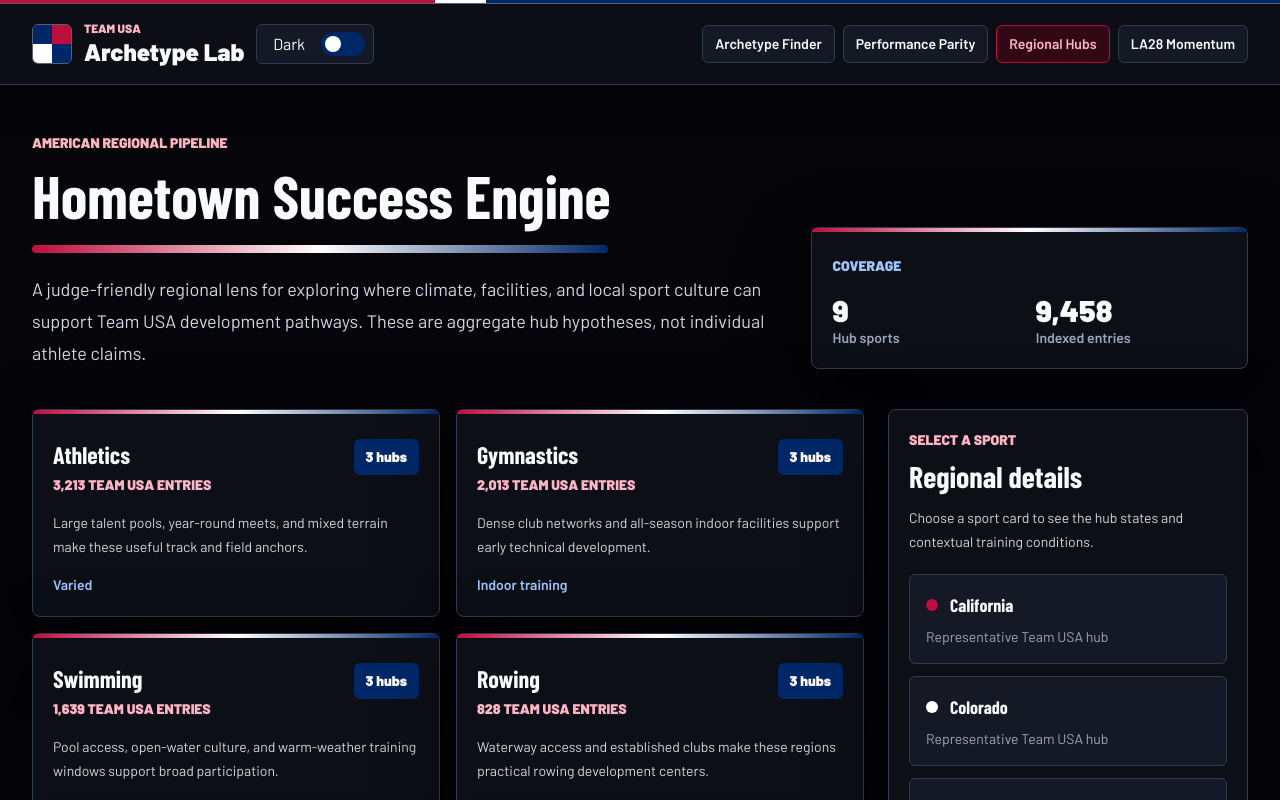
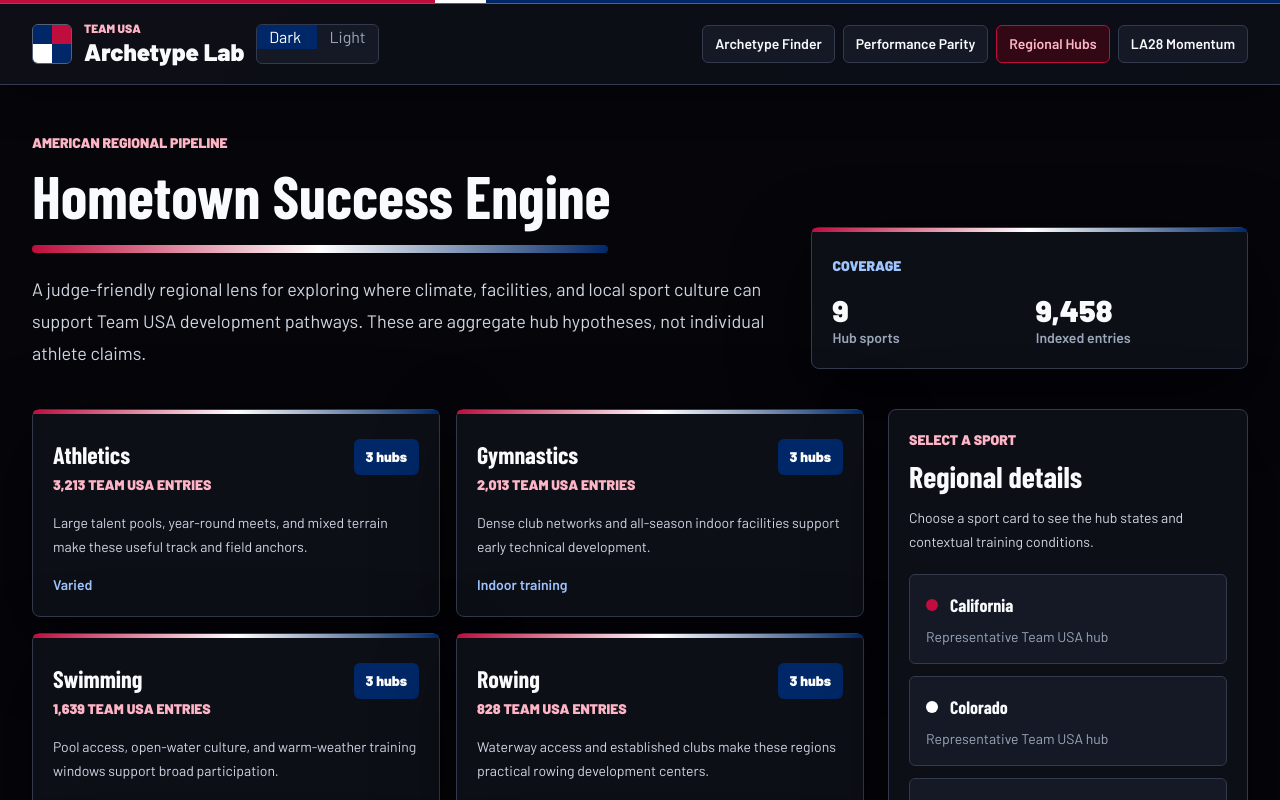
Before and after one commit to michaelwilliams-GCP/team-usa-archetype, a Next.js app: page /hubs in a window 1280 px wide. Shown: the top 800 px of the page. Built offline with nearby package versions, Linux system fonts and the light colour scheme; no server answers; a web font is replaced by a local one.

Commit message:
Fix theme toggle and refine American theme

```diff
--- a/src/app/globals.css
+++ b/src/app/globals.css
@@ -33,6 +33,10 @@
   --success-soft: #092617;
   --danger-text: #ffd5df;
   --danger-soft: #35101b;
+  --grid-line: rgba(255, 255, 255, 0.055);
+  --flag-red-soft: rgba(191, 13, 62, 0.18);
+  --flag-blue-soft: rgba(0, 40, 104, 0.34);
+  --flag-white-soft: rgba(255, 255, 255, 0.08);
   --shadow: 0 24px 80px rgba(0, 0, 0, 0.45);
 }
 
@@ -68,6 +72,10 @@
   --success-soft: #dff7e9;
   --danger-text: #8f002a;
   --danger-soft: #ffe6ed;
+  --grid-line: rgba(0, 40, 104, 0.08);
+  --flag-red-soft: rgba(179, 25, 66, 0.14);
+  --flag-blue-soft: rgba(0, 40, 104, 0.12);
+  --flag-white-soft: rgba(255, 255, 255, 0.78);
   --shadow: 0 24px 70px rgba(15, 23, 42, 0.12);
 }
 
@@ -93,7 +101,7 @@
   min-height: 100%;
   margin: 0;
   background:
-    linear-gradient(135deg, rgba(191, 13, 62, 0.12) 0 11%, transparent 11% 30%, rgba(0, 40, 104, 0.16) 30% 44%, transparent 44%),
+    linear-gradient(135deg, var(--flag-red-soft) 0 11%, transparent 11% 30%, var(--flag-blue-soft) 30% 44%, transparent 44%),
     var(--background);
   color: var(--foreground);
   font-family: var(--font-barlow), sans-serif;
@@ -145,12 +153,39 @@
 }
 
 .stadium-grid {
+  overflow: hidden;
   background:
-    linear-gradient(90deg, rgba(255, 255, 255, 0.045) 1px, transparent 1px),
-    linear-gradient(0deg, rgba(255, 255, 255, 0.035) 1px, transparent 1px),
-    linear-gradient(135deg, rgba(191, 13, 62, 0.12) 0 10%, transparent 10% 34%, rgba(0, 40, 104, 0.18) 34% 48%, transparent 48%),
+    linear-gradient(90deg, var(--grid-line) 1px, transparent 1px),
+    linear-gradient(0deg, var(--grid-line) 1px, transparent 1px),
+    linear-gradient(135deg, var(--flag-red-soft) 0 10%, transparent 10% 34%, var(--flag-blue-soft) 34% 48%, transparent 48%),
     var(--background);
   background-size: 56px 56px, 56px 56px, 100% 100%, auto;
+}
+
+.stadium-grid::before {
+  position: absolute;
+  inset: 0;
+  content: "";
+  background:
+    linear-gradient(180deg, transparent 0 16%, var(--flag-red-soft) 16% 20%, transparent 20% 32%, var(--flag-white-soft) 32% 36%, transparent 36% 48%, var(--flag-blue-soft) 48% 54%, transparent 54%),
+    linear-gradient(105deg, transparent 0 57%, var(--flag-blue-soft) 57% 70%, transparent 70%),
+    linear-gradient(105deg, transparent 0 66%, var(--flag-red-soft) 66% 75%, transparent 75%);
+  opacity: 0.82;
+  pointer-events: none;
+}
+
+.stadium-grid::after {
+  position: absolute;
+  top: 7%;
+  right: -18%;
+  width: 48rem;
+  height: 21rem;
+  content: "";
+  background:
+    linear-gradient(180deg, var(--usa-red) 0 13%, var(--stripe-white) 13% 20%, var(--usa-red) 20% 33%, var(--stripe-white) 33% 40%, var(--usa-red) 40% 53%, var(--stripe-white) 53% 60%, var(--usa-red) 60% 73%, var(--stripe-white) 73% 80%, var(--usa-red) 80% 93%, var(--stripe-white) 93% 100%);
+  opacity: 0.08;
+  transform: rotate(-10deg);
+  pointer-events: none;
 }
 
 .field-stripe {
--- a/src/components/Nav.tsx
+++ b/src/components/Nav.tsx
@@ -37,16 +37,23 @@
           <button
             type="button"
             aria-pressed={theme === 'light'}
+            aria-label={`Switch to ${theme === 'dark' ? 'light' : 'dark'} mode`}
             onClick={() => setTheme((current) => (current === 'dark' ? 'light' : 'dark'))}
-            className="flex h-10 items-center gap-2 rounded-md border border-[color:var(--border)] bg-[var(--panel-strong)] px-2 text-sm font-black text-[var(--foreground)] transition hover:border-[color:var(--accent-solid)]"
+            className="grid h-10 grid-cols-2 overflow-hidden rounded-md border border-[color:var(--border)] bg-[var(--panel-strong)] text-sm font-black text-[var(--foreground)] transition hover:border-[color:var(--accent-solid)]"
           >
-            <span className="px-2">{theme === 'dark' ? 'Dark' : 'Light'}</span>
-            <span className="relative h-6 w-11 rounded-full bg-[var(--usa-blue)]">
-              <span
-                className={`absolute top-1 h-4 w-4 rounded-full bg-[var(--stripe-white)] shadow-sm transition ${
-                  theme === 'dark' ? 'left-1' : 'left-6'
-                }`}
-              />
+            <span
+              className={`flex items-center px-3 transition ${
+                theme === 'dark' ? 'bg-[var(--usa-blue)] text-white' : 'text-[var(--faint)]'
+              }`}
+            >
+              Dark
+            </span>
+            <span
+              className={`flex items-center px-3 transition ${
+                theme === 'light' ? 'bg-[var(--usa-red)] text-white' : 'text-[var(--faint)]'
+              }`}
+            >
+              Light
             </span>
           </button>
         </div>
--- a/src/useTheme.ts
+++ b/src/useTheme.ts
@@ -1,6 +1,6 @@
 'use client';
 
-import { useEffect, useState } from 'react';
+import { useCallback, useEffect, useState } from 'react';
 
 export type Theme = 'dark' | 'light';
 
@@ -13,6 +13,7 @@
 }
 
 function applyTheme(theme: Theme) {
+  if (typeof window === 'undefined') return;
   document.documentElement.dataset.theme = theme;
   window.localStorage.setItem(THEME_KEY, theme);
   window.dispatchEvent(new CustomEvent<Theme>('team-usa-theme-change', { detail: theme }));
@@ -22,26 +23,39 @@
   const [theme, setThemeState] = useState<Theme>(() => readTheme());
 
   useEffect(() => {
-    applyTheme(theme);
-
     const handleThemeChange = (event: Event) => {
       const nextTheme = (event as CustomEvent<Theme>).detail;
       if (nextTheme === 'light' || nextTheme === 'dark') {
-        setThemeState(nextTheme);
+        setThemeState((current) => (current === nextTheme ? current : nextTheme));
+      }
+    };
+
+    const handleStorage = (event: StorageEvent) => {
+      if (event.key !== THEME_KEY) return;
+      const nextTheme = event.newValue;
+      if (nextTheme === 'light' || nextTheme === 'dark') {
+        setThemeState((current) => (current === nextTheme ? current : nextTheme));
       }
     };
 
     window.addEventListener('team-usa-theme-change', handleThemeChange);
-    return () => window.removeEventListener('team-usa-theme-change', handleThemeChange);
+    window.addEventListener('storage', handleStorage);
+    return () => {
+      window.removeEventListener('team-usa-theme-change', handleThemeChange);
+      window.removeEventListener('storage', handleStorage);
+    };
+  }, []);
+
+  useEffect(() => {
+    applyTheme(theme);
   }, [theme]);
 
-  const setTheme = (next: Theme | ((current: Theme) => Theme)) => {
+  const setTheme = useCallback((next: Theme | ((current: Theme) => Theme)) => {
     setThemeState((current) => {
       const resolved = typeof next === 'function' ? next(current) : next;
-      applyTheme(resolved);
-      return resolved;
+      return resolved === 'light' || resolved === 'dark' ? resolved : current;
     });
-  };
+  }, []);
 
   return [theme, setTheme];
 }
```
